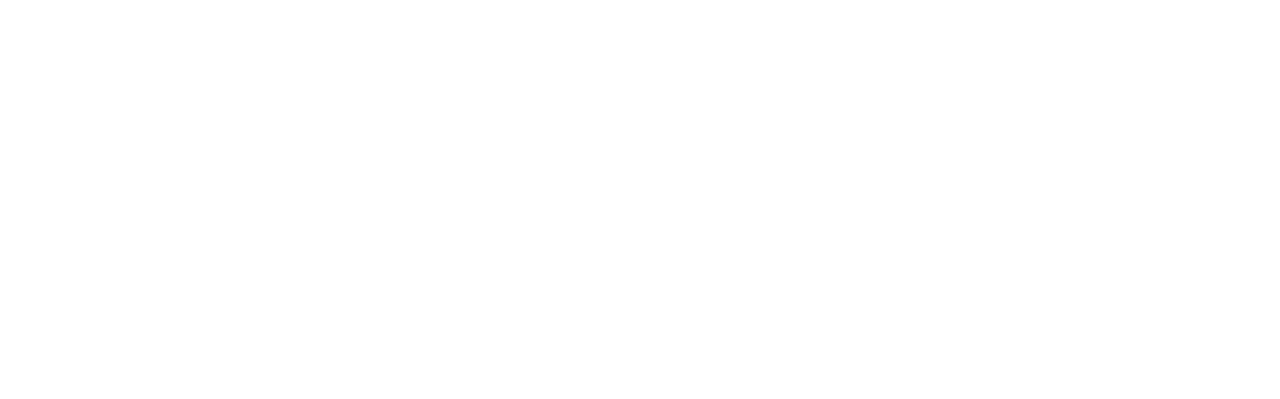
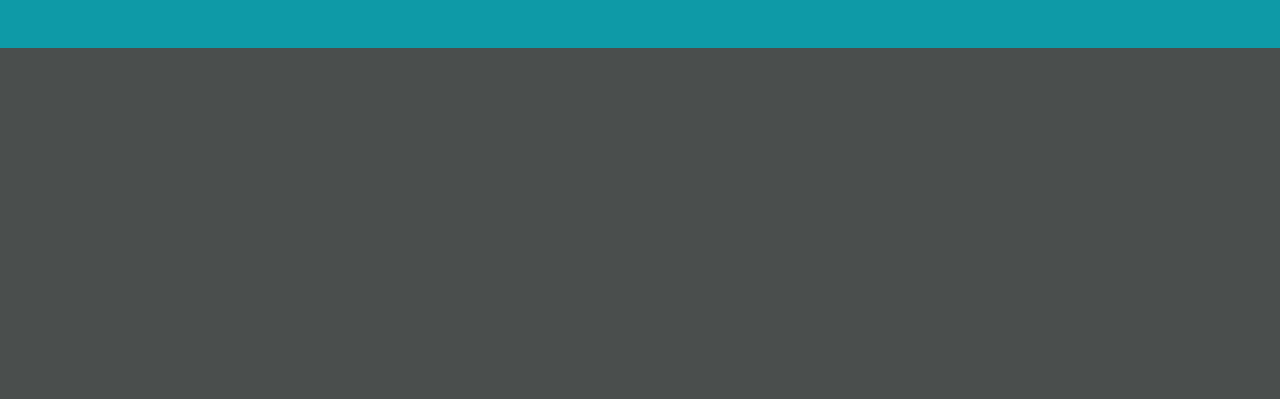
Before and after one commit to christianpsamson/010-RLAB-DOM-Manipulation, a website built with Parcel: page index.html in a window 1280 px wide. Shown: the top 399 px of the page. Built offline with nearby package versions, Linux system fonts and the light colour scheme.

Commit message:
Part 1-3

```diff
--- a/index.html
+++ b/index.html
@@ -3,6 +3,7 @@
   <head>
     <title>ALAB DOM Manipulation</title>
     <meta charset="UTF-8" />
+    <link rel="stylesheet" href="src/styles.css" />
   </head>
 
   <body>
@@ -11,6 +12,6 @@
     </header>
     <main></main>
 
-    <script src="src/index.js"></script>
+    <script src="src/index.js" type="module"></script>
   </body>
 </html>
--- a/src/index.js
+++ b/src/index.js
@@ -1 +1,30 @@
-import "./styles.css";
+// const styles = require("./styles.css");
+// Menu data structure
+var menuLinks = [
+  { text: "about", href: "/about" },
+  { text: "catalog", href: "/catalog" },
+  { text: "orders", href: "/orders" },
+  { text: "account", href: "/account" },
+];
+// PART 1
+let mainEl = document.querySelector("main");
+mainEl.style.backgroundColor = "#4a4e4d";
+let mainHeader = document.createElement("h1");
+mainHeader.textContent = "DOM Manipulation";
+mainEl.appendChild(mainHeader);
+mainEl.classList.add("flex-ctr");
+
+// PART 2
+let topMenuEl = document.getElementById("top-menu");
+topMenuEl.style.height = "100%";
+topMenuEl.style.backgroundColor = "#0e9aa7";
+topMenuEl.classList.add("flex-around");
+
+// PART 3
+
+for (let i = 0; i < menuLinks.length; i++) {
+  let anchorLinks = document.createElement("a");
+  anchorLinks.setAttribute("href", menuLinks[i].href);
+  anchorLinks.textcontent = menuLinks[i].text;
+  topMenuEl.appendChild(anchorLinks);
+}
```
Also changed, not shown: 1 other file.
